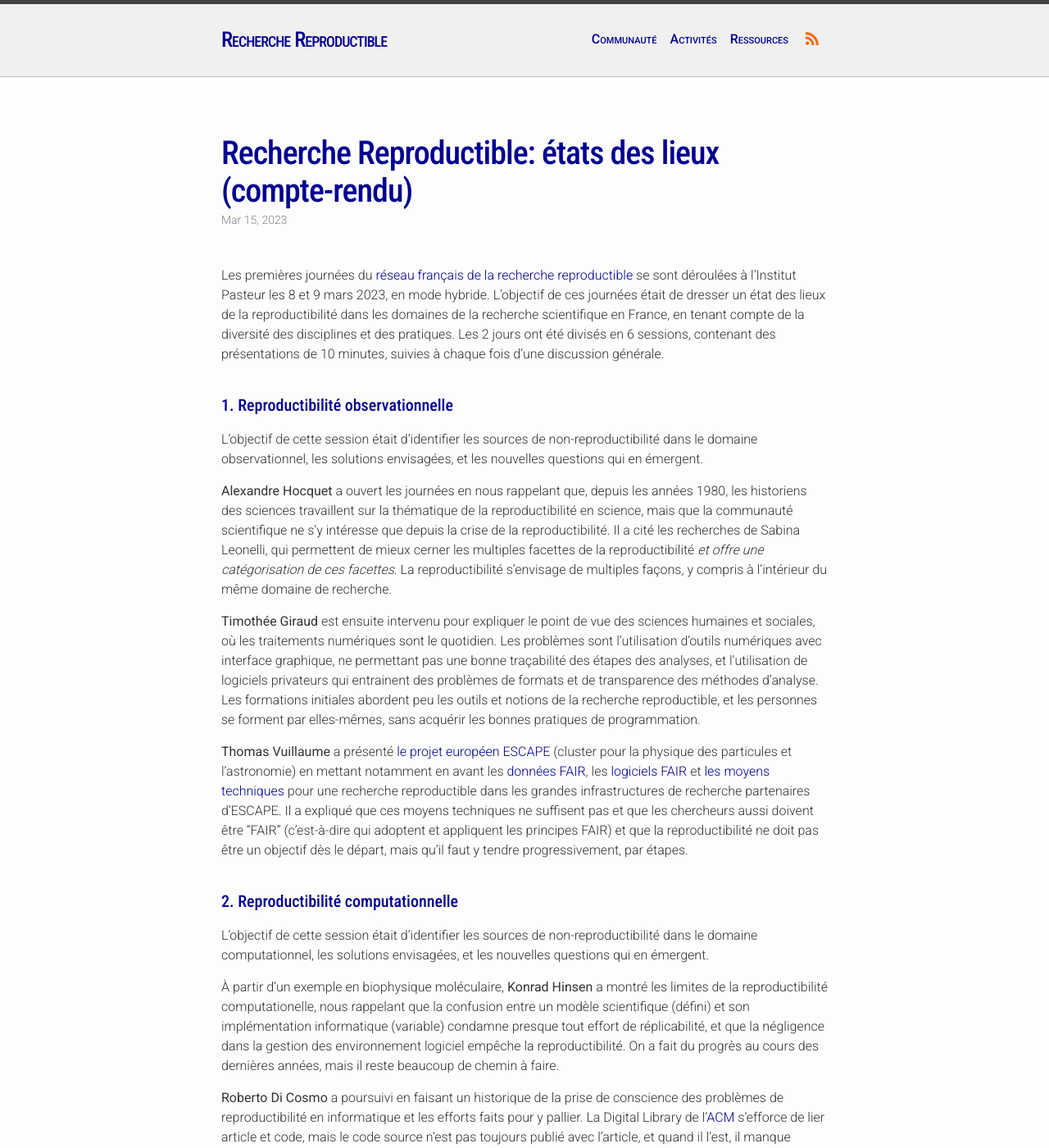
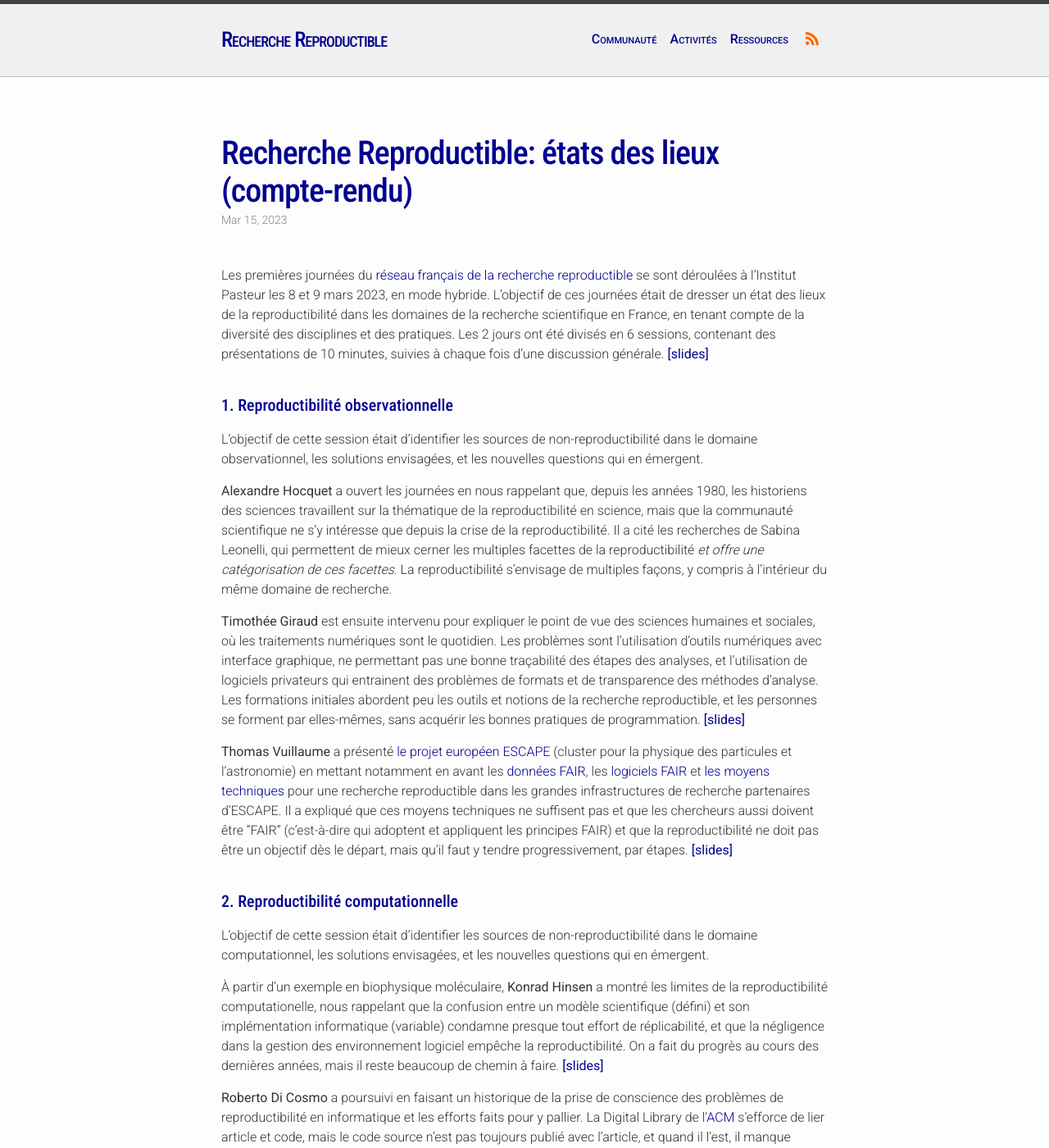
Before and after one commit to FR-RN/FR-RN, a Jekyll site: the page built from _posts/2023-03-15-RR-days-summary.md, in a window 1280 px wide and 1400 px high. Shown: the whole window at 82% size. Built offline with Jekyll 4.4.1, drawn with Linux system fonts in a browser that asks for light colours; some web fonts are replaced; some of the changed text lies outside the part shown.

Commit message:
Added slides

```diff
--- a/_posts/2023-03-15-RR-days-summary.md
+++ b/_posts/2023-03-15-RR-days-summary.md
@@ -5,7 +5,7 @@ date:   2023-03-15 08:00 +0100
 categories: news
 ---
 
-Les premières journées du [réseau français de la recherche reproductible](http://www.recherche-reproductible.fr/) se sont déroulées à l’Institut Pasteur les 8 et 9 mars 2023, en mode hybride. L'objectif de ces journées était de dresser un état des lieux de la reproductibilité dans les domaines de la recherche scientifique en France, en tenant compte de la diversité des disciplines et des pratiques. Les 2 jours ont été divisés en 6 sessions, contenant des présentations de 10 minutes, suivies à chaque fois d’une discussion générale.
+Les premières journées du [réseau français de la recherche reproductible](http://www.recherche-reproductible.fr/) se sont déroulées à l’Institut Pasteur les 8 et 9 mars 2023, en mode hybride. L'objectif de ces journées était de dresser un état des lieux de la reproductibilité dans les domaines de la recherche scientifique en France, en tenant compte de la diversité des disciplines et des pratiques. Les 2 jours ont été divisés en 6 sessions, contenant des présentations de 10 minutes, suivies à chaque fois d’une discussion générale. **[[slides]](/assets/rrdays/00-Introduction.pdf)**
 
 ## 1. Reproductibilité observationnelle
 
@@ -14,20 +14,23 @@ L’objectif de cette session était d’identifier les sources de non-reproduct
 **Alexandre Hocquet** a ouvert les journées en nous rappelant que, depuis les années 1980, les historiens des sciences travaillent sur la thématique de la reproductibilité en science, mais que la communauté scientifique ne s'y intéresse que depuis la crise de la reproductibilité. Il a cité les recherches de Sabina Leonelli, qui permettent de mieux cerner les multiples facettes de la reproductibilité *et offre une catégorisation de ces facettes*. La reproductibilité s'envisage de multiples façons, y compris à l'intérieur du même domaine de recherche.
 
 **Timothée Giraud** est ensuite intervenu pour expliquer le point de vue des sciences humaines et sociales, où les traitements numériques sont le quotidien. Les problèmes sont l'utilisation d'outils numériques avec interface graphique, ne permettant pas une bonne traçabilité des étapes des analyses, et l'utilisation de logiciels privateurs qui entrainent des problèmes de formats et de transparence des méthodes d'analyse. Les formations initiales abordent peu les outils et notions de la recherche reproductible, et les personnes se forment par elles-mêmes, sans acquérir les bonnes pratiques de programmation.
+**[[slides]](/assets/rrdays/02-Giraud.pdf)**
 
-**Thomas Vuillaume** a présenté [le projet européen ESCAPE](https://projectescape.eu/) (cluster pour la physique des particules et l'astronomie) en mettant notamment en avant les [données FAIR](https://www.ouvrirlascience.fr/fair-principles/), les [logiciels FAIR](https://www.nature.com/articles/s41597-022-01710-x) et [les moyens techniques](https://projectescape.eu/services) pour une recherche reproductible dans les grandes infrastructures de recherche partenaires d'ESCAPE. Il a expliqué que ces moyens techniques ne suffisent pas et que les chercheurs aussi doivent être "FAIR" (c'est-à-dire qui adoptent et appliquent les principes FAIR) et que la reproductibilité ne doit pas être un objectif dès le départ, mais qu'il faut y tendre progressivement, par étapes.
+**Thomas Vuillaume** a présenté [le projet européen ESCAPE](https://projectescape.eu/) (cluster pour la physique des particules et l'astronomie) en mettant notamment en avant les [données FAIR](https://www.ouvrirlascience.fr/fair-principles/), les [logiciels FAIR](https://www.nature.com/articles/s41597-022-01710-x) et [les moyens techniques](https://projectescape.eu/services) pour une recherche reproductible dans les grandes infrastructures de recherche partenaires d'ESCAPE. Il a expliqué que ces moyens techniques ne suffisent pas et que les chercheurs aussi doivent être "FAIR" (c'est-à-dire qui adoptent et appliquent les principes FAIR) et que la reproductibilité ne doit pas être un objectif dès le départ, mais qu'il faut y tendre progressivement, par étapes. **[[slides]](/assets/rrdays/03-Vuillaume.pdf)**
 
 ## 2. Reproductibilité computationnelle
 
 L'objectif de cette session était d'identifier les sources de non-reproductibilité dans le domaine computationnel, les solutions envisagées, et les nouvelles questions qui en émergent.
 
-À partir d'un exemple en biophysique moléculaire, **Konrad Hinsen** a montré les limites de la reproductibilité computationelle, nous rappelant que la confusion entre un modèle scientifique (défini) et son implémentation informatique (variable) condamne presque tout effort de réplicabilité, et que la négligence dans la gestion des environnement logiciel empêche la reproductibilité. On a fait du progrès au cours des dernières années, mais il reste beaucoup de chemin à faire.
+À partir d'un exemple en biophysique moléculaire, **Konrad Hinsen** a montré les limites de la reproductibilité computationelle, nous rappelant que la confusion entre un modèle scientifique (défini) et son implémentation informatique (variable) condamne presque tout effort de réplicabilité, et que la négligence dans la gestion des environnement logiciel empêche la reproductibilité. On a fait du progrès au cours des dernières années, mais il reste beaucoup de chemin à faire. **[[slides]](/assets/rrdays/04-Hinsen.pdf)**
+
 
 **Roberto Di Cosmo** a poursuivi en faisant un historique de la prise de conscience des problèmes de reproductibilité en informatique et les efforts faits pour y pallier. La Digital Library de l'[ACM](https://dl.acm.org/journals) s'efforce de lier article et code, mais le code source n'est pas toujours publié avec l'article, et quand il l'est, il manque l'historique de dévéloppement, essentiel pour le comprendre et le ré-utiliser. La communauté du machine learning est à l'origine de *Papers with Code*, mais le lecteur est renvoyé directement à la plateforme de développement du code source, ce qui ne permet pas d'identifier la version précise utilisée dans l'article et ne garantit pas un accès pérenne. Une solution existe pour préserver sur le long terme les codes sources et identifier précisément les versions associées aux publications : [Software Heritage](https://archive.softwareheritage.org/). Cette méthode permet notamment la conservation du code source, le suivi des versions et un référence plus précis et sûr que des simples DOI. Elle est adoptées par des journaux comme IPOL, eLife ou JTCAM.
 
 **Camille Maumet** nous a présenté les problèmes de reproductibilité en neuro-imagerie, notamment autour de l'analyse des données  - qui même si elle est automatique est soumise à de nombreux choix réalisés par des experts - et donc difficilement reproductible. Un autre problème est la taille de l'études, qui n'est pas toujours suffisante pour conférer une puissance statistique adéquate. Pour y remédier, des consortiums sont mis en place afin de mutualiser les données. Elle a aussi mentionné le nombre d'étapes dans les analyses, entre données brutes et résultats finaux, et la nécessité de travailler de façon collaborative au sein de la communauté pour mettre en place de bonnes pratiques.
+**[[slides]](/assets/rrdays/06-Maumet.pdf)**
 
-**Thomas Moreau** a présenté [l'environnement BenchOpt](https://benchopt.github.io/), développé dans le cadre de l'apprentissage automatique. BenchOpt permet d'assurer la création de benchmarks collaboratifs et efficaces, en combinant plusieurs langages dans un même benchmark. BenchOpt permet de comparer et de comprendre la variabilité de traitements de données d'une méthode à l'autre. Le but de benchopt n'est pas d'assurer une reproducibilité bit à bit, mais plutot une reproducibilité statistique des resultats, tout en promouvant une forme de maintenance des benchmarks, pour que les resultats soit mis à jour avec les évolutions des softwares.
+**Thomas Moreau** a présenté [l'environnement BenchOpt](https://benchopt.github.io/), développé dans le cadre de l'apprentissage automatique. BenchOpt permet d'assurer la création de benchmarks collaboratifs et efficaces, en combinant plusieurs langages dans un même benchmark. BenchOpt permet de comparer et de comprendre la variabilité de traitements de données d'une méthode à l'autre. Le but de benchopt n'est pas d'assurer une reproducibilité bit à bit, mais plutot une reproducibilité statistique des resultats, tout en promouvant une forme de maintenance des benchmarks, pour que les resultats soit mis à jour avec les évolutions des softwares. **[[slides]](/assets/rrdays/07-Moreau.pdf)**
 
 
 ## 3. Reproductibilité statistique
@@ -48,7 +51,7 @@ L'objectif de cette session était d'identifier les sources de non-reproductibil
 
 **Florian Naudet** nous a rappelé le cycle hypothetico-déductif et les déviances, telles que le *harking* ou le *p-hacking*. A travers différents exemples, il a insisté sur les conséquences de santé publique des difficultés à reproduire la recherche thérapeutique (e.g. rTMS, antidépresseurs, traitement du paludisme). Les solutions envisagées reposent sur une meilleure conception et l'enregistrement des études, le partage des données, la nécessité d'aligner les incitatifs et de former une nouvelle génération de chercheurs à ces enjeux. Il est important de mettre en oeuvre une approche de métarecherche permettant d'évaluer l'impact de ces solutions.
 
-**François Ric** a présenté un bref historique de la reproductibilité en psychologie et comment la communauté s'est saisie du problème pour se réformer en profondeur, notamment via l'[Open Science Framework](https://osf.io/). Aujourd'hui, le pré-enregistrement des études, le partage des données et la transparence des méthodes ont été adoptés.
+**François Ric** a présenté un bref historique de la reproductibilité en psychologie et comment la communauté s'est saisie du problème pour se réformer en profondeur, notamment via l'[Open Science Framework](https://osf.io/). Aujourd'hui, le pré-enregistrement des études, le partage des données et la transparence des méthodes ont été adoptés. **[[slides]](/assets/rrdays/12-Ric.pdf)**
 
 **Yoann Lafon** a présenté les problèmes de reproductibilité méthodologique en caractérisation de matériaux biologiques, poussée notamment par les nouvelles réglementations pour la mise sur le marché des dispositifs médicaux autorisant le recours à la simulation numérique. Se posent alors le problème de la certification des données utilisées dans ces simulations. Un consortium international a donc rassemblé 25 équipes pour améliorer la reproductibilité de la caractérisation mécanique de tissus biologiques. Les membres du consortium ont travaillé sur les mêmes données, d'abord avec des protocoles différents, puis en appliquant un protocole unique issu d'un consensus. des travaux sont encore en cours pour réduire les incertitudes expérimentales. L'effet de ces incertitudes sur le comportement des modèles dépend finalement des paramètres de sortie utilisés pour répondre à la Question d'Intérêt.
 
@@ -57,10 +60,12 @@ L'objectif de cette session était d'identifier les sources de non-reproductibil
 La sensibilisation aux notions de reproductibilité dans le domaine de la recherche peut être effectuée en formation initiale, dès le master, ou dans le cadre professionnel. L'objectif de cette session a été de présenter des exemples actuellement mis en place dans certains masters, et des solutions de formation dans le milieu professionnel.
 
 **Frédéric Lemoine** a présenté le *Reprohackathon*, un module d'enseignement mis en place depuis 2020 dans le master AMI2B (Université Paris-Saclay, ~40 étudiants/an) sur la reproductibilité computationnelle. Ce module est composé d'une partie théorique+pratique et d'un projet long, consistant pour les étudiants en un travail de plusieurs mois en semi-autonomie. Les étudiants doivent comprendre la méthode utilisée dans un article pour ensuite la mettre en oeuvre via un workflow afin d'en reproduire les résultats. L'objectif est de comprendre l'intérêt de la reproductibilité et d'en connaître en profondeur les concepts techniques et outils.
+**[[slides]](/assets/rrdays/14-Lemoine.pdf)**
 
 [ReproducibiliTea](https://reproducibilitea.org/) est une initiative anglaise reprise [à Bordeaux par **Eduarda Centeno** et **Fjola Hyseni**](https://www.bordeaux-neurocampus.fr/reproducibilitea-in-bordeaux-another-successful-year/). Elles nous ont présenté sa mise en place en 2021 ainsi que son organisation. Après deux ans, elles ont organisé 18 sessions sur une variété de sujets sur la science ouverte et la reproductibilité, y compris des sessions spéciales avec des invités de l'UNESCO, FORRT et d'autres 'ReproductibiliTea's. Le BordeauxTea est devenu une formation doctorale sur l'ADUM, donnant des heures et des certificats aux étudiants participants.
+**[[slides]](/assets/rrdays/15-Centeno-Hyseni.pdf)**
 
-**Laurent Oudre** nous a ensuite présenté un nouveau track d'enseignement dans le master MVA (ENS Paris-Saclay) composé d'un cours théorique et d'un cours pratique. Le but pour les étudiants est de pouvoir soumettre un article à la [revue IPOL](https://www.ipol.im/), très exigeante sur les aspects de reproductibilité.
+**Laurent Oudre** nous a ensuite présenté un nouveau track d'enseignement dans le master MVA (ENS Paris-Saclay) composé d'un cours théorique et d'un cours pratique. Le but pour les étudiants est de pouvoir soumettre un article à la [revue IPOL](https://www.ipol.im/), très exigeante sur les aspects de reproductibilité.  **[[slides]](/assets/rrdays/17-Oudre.pdf)**
 
 **Arnaud Legrand** a terminé la session en expliquant la genèse du MOOC "Recherche Reproductible", qui compte désormais plus de 13 000 participants depuis la troisième édition ouverte en 2020. Une suite de ce MOOC, plus technique, est appelée à se développer avec 3 modules en préparation : gestion des données, contrôle des environnements logiciels et workflow scientifique. Ces modules seront disponibles à la fin de l'automne 2023. Ce retour d'expérience permet aussi de mettre en lumière la problématique de la sensibilisation de communautés variées : comment toucher efficacement des utilisateurs de domaines pouvant se percevoir éloignés de ces questions ?
 
@@ -68,7 +73,7 @@ La sensibilisation aux notions de reproductibilité dans le domaine de la recher
 
 Dans de nombreux pays, il existe des réseaux académiques nationaux dédiés à la question de la reproductibilité. Un des enjeux de ces journées a été de réfléchir à la définition et à la gouvernance d'un tel réseau, à l'échelle nationale française.
 
-**Étienne Roesch** a présenté le United Kingdom Reproducitibility Network ([UKRN](https://www.ukrn.org/)) fondé en 2018 en abordant son organisation, ses financements et son développement. Ce réseau, aujourd'hui composé de 70 noeuds locaux, 25 universités et 50 "stakeholders", permet d'influer sur les politiques. Toutefois, Étienne met en garde contre les risques de dérives : le *reproducibility washing*.
+**Étienne Roesch** a présenté le United Kingdom Reproducitibility Network ([UKRN](https://www.ukrn.org/)) fondé en 2018 en abordant son organisation, ses financements et son développement. Ce réseau, aujourd'hui composé de 70 noeuds locaux, 25 universités et 50 "stakeholders", permet d'influer sur les politiques. Toutefois, Étienne met en garde contre les risques de dérives : le *reproducibility washing*. **[[slides]](/assets/rrdays/19-Roesch.pdf)**
 
 **Vittorio Iacovella** est le fondateur du réseau italien de reproductibilité ([ITRN](https://www.itrn.org/)) qui a démarré en mars 2021, à la suite de discussions datant de 2017. Le réseau se veut un lieu de formation, de discussion, d'organisation. Le réseau est aussi conçu pour permettre la formation de groupes de travail et est toujours en évolution.
 
```
Also changed, not shown: 8 other files.
